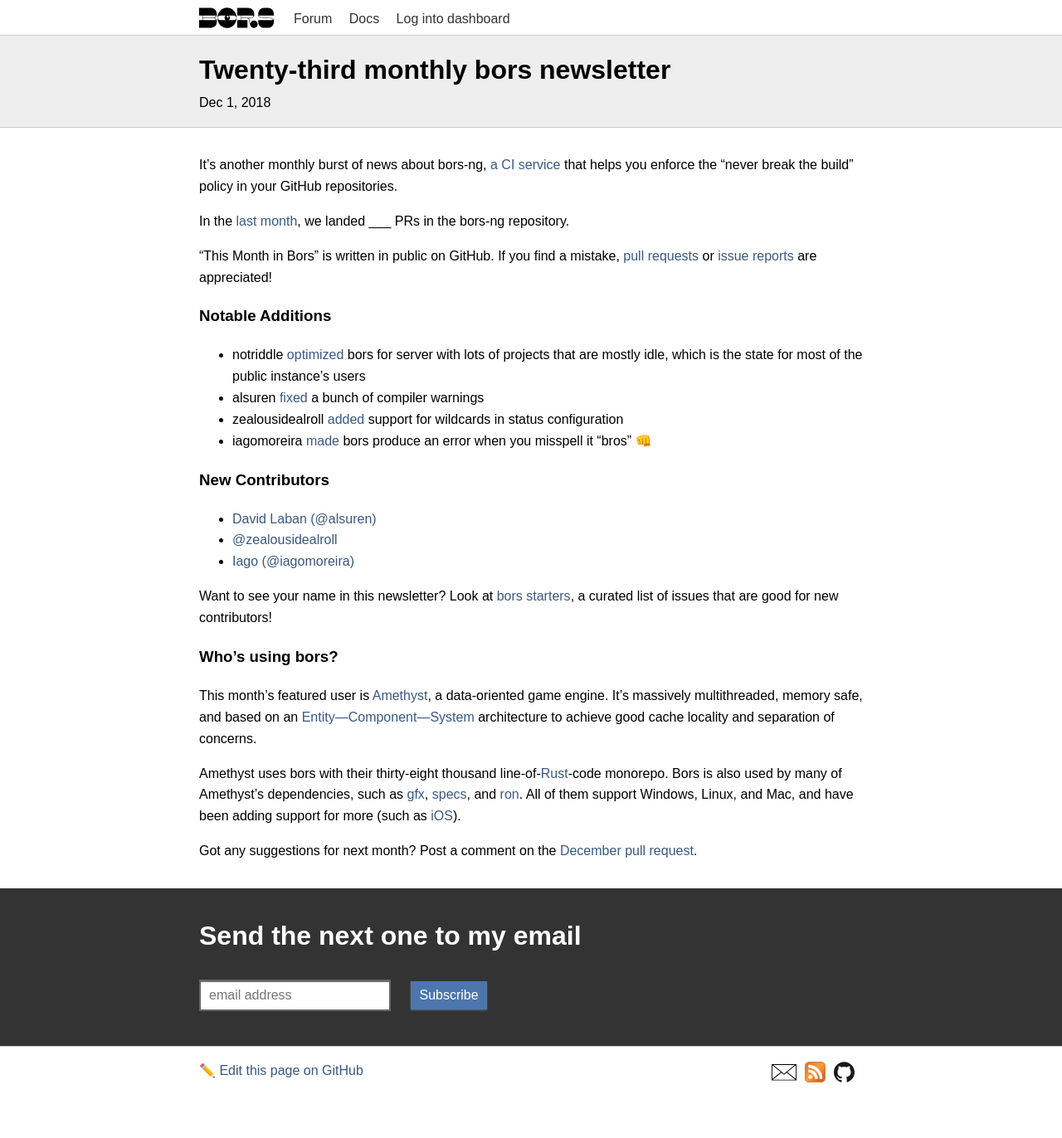
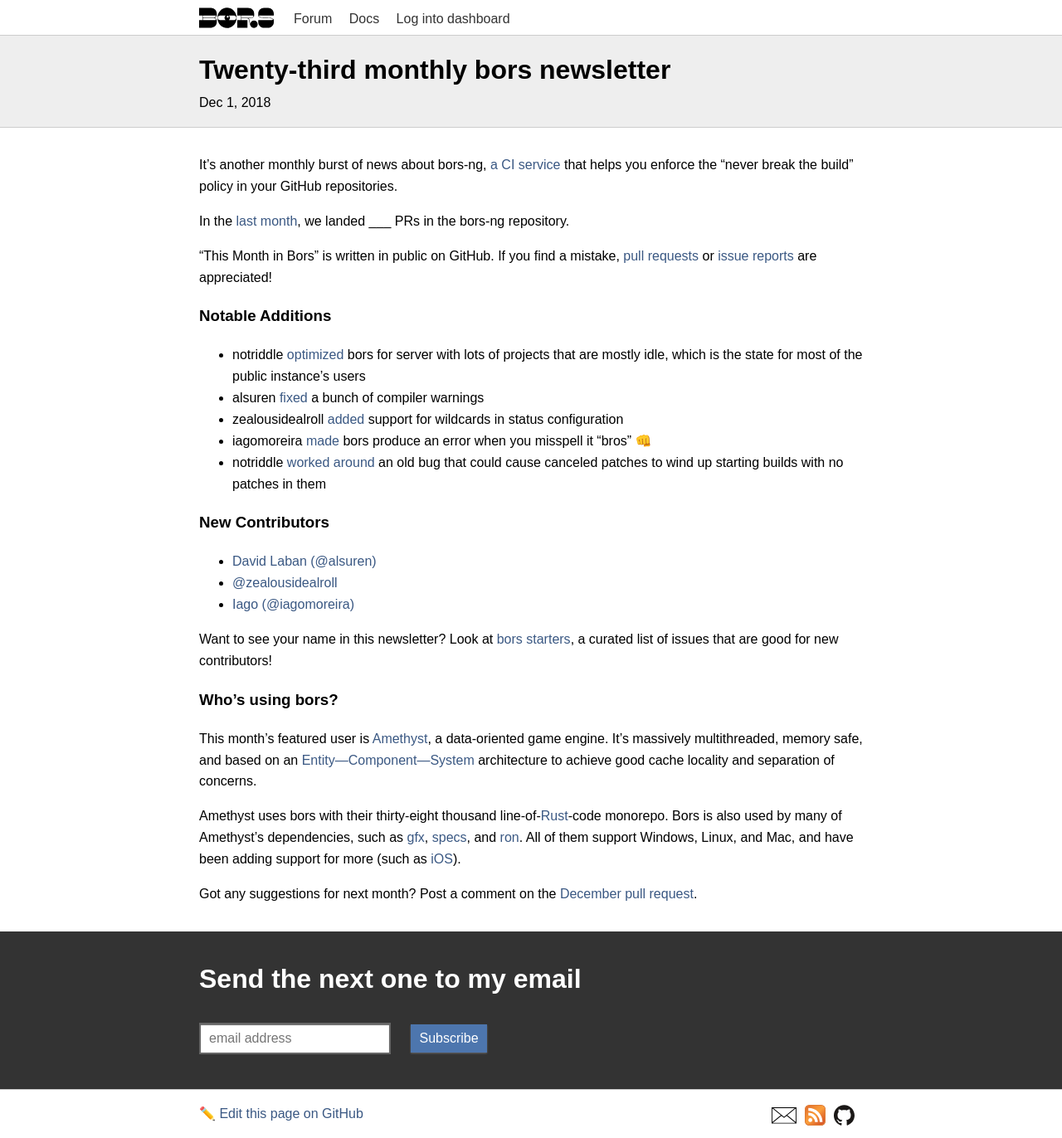
Before and after one commit to bors-ng/bors-ng.github.io, a Jekyll site: the page built from _posts/2018-12-01-tmib-23.md, in a window 1280 px wide. Shown: the whole page at 83% size. Built offline with Jekyll 4.4.1, drawn with Linux system fonts in a browser that asks for light colours; before the commit the page ends 1320 px from its top, so only the background shows below that.

Commit message:
Add bors-ng/bors-ng#552

```diff
--- a/_posts/2018-12-01-tmib-23.md
+++ b/_posts/2018-12-01-tmib-23.md
@@ -24,6 +24,7 @@
 * alsuren [fixed](https://github.com/bors-ng/bors-ng/pull/544) a bunch of compiler warnings
 * zealousidealroll [added](https://github.com/bors-ng/bors-ng/pull/547) support for wildcards in status configuration
 * iagomoreira [made](https://github.com/bors-ng/bors-ng/pull/550) bors produce an error when you misspell it "bros" 👊
+* notriddle [worked around](https://github.com/bors-ng/bors-ng/pull/552) an old bug that could cause canceled patches to wind up starting builds with no patches in them
 
 
 ### New Contributors
```
